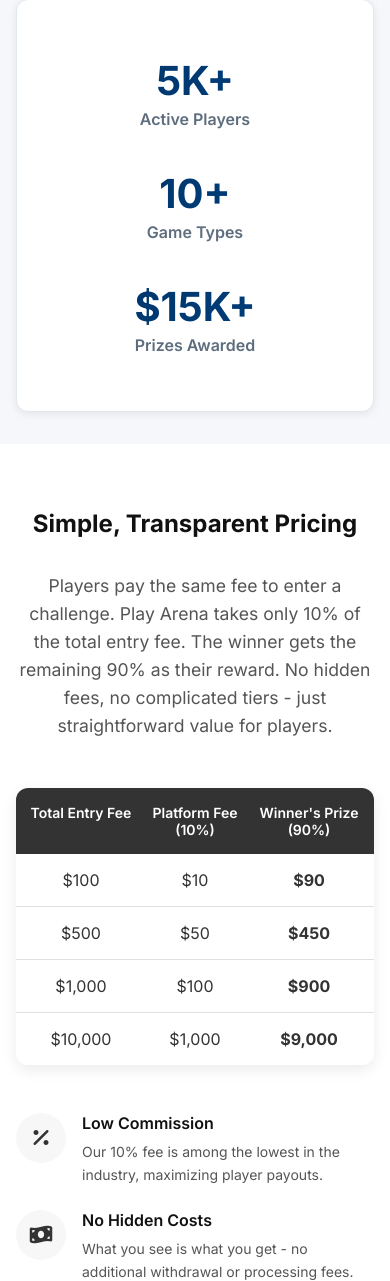
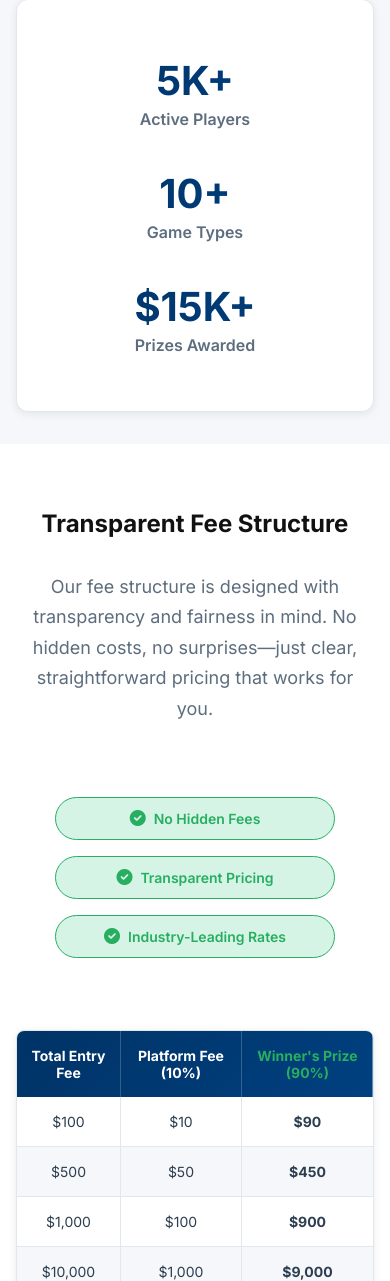
Before and after one commit to PlayArena-Elite-LTD/playarena-server, a Django app: page / in a window 390 px wide. Shown: the part 5219-6500 px from the top of the page. Run offline with Django 5.2, Linux system fonts and the light colour scheme.

Commit message:
Step 5: Redesign Pricing section with bank-style professional design - Change title from 'Simple, Transparent Pricing' to 'Transparent Fee Structure' - Update intro text to emphasize transparency and fairness - Convert pricing chart to professional HTML table with navy header - Add trust badges: 'No Hidden Fees', 'Transparent Pricing', 'Industry-Leading Rates' - Apply bank-style colors: navy gradient header, alternating row backgrounds - Highlight Winner's Prize column with green accent color - Redesign benefits section with professional card styling - Update CTA button text to 'Create Account' - Implement responsive design for mobile devices

```diff
--- a/static/styles/style.css
+++ b/static/styles/style.css
@@ -871,61 +871,110 @@
 }
 
 .pricing-description {
-  font-size: 1.1rem;
-  line-height: 1.6;
-  color: var(--color-medium-gray);
-}
-
-/* Pricing chart */
-.pricing-chart {
-  max-width: 800px;
+  font-size: 1.125rem;
+  line-height: 1.7;
+  color: var(--color-text-secondary);
+}
+
+/* Trust badges */
+.pricing-trust-badges {
+  display: flex;
+  justify-content: center;
+  flex-wrap: wrap;
+  gap: 2rem;
+  margin-bottom: var(--mb-3);
+  padding: 1.5rem 0;
+}
+
+.pricing-trust-badge {
+  display: flex;
+  align-items: center;
+  gap: 0.5rem;
+  padding: 0.75rem 1.5rem;
+  background: var(--color-success-light);
+  border: 1px solid var(--color-success);
+  border-radius: 2rem;
+  color: var(--color-success);
+  font-weight: var(--font-semi-bold);
+  font-size: var(--small-font-size);
+}
+
+.pricing-trust-badge i {
+  font-size: 1rem;
+}
+
+/* Pricing table */
+.pricing-table-container {
+  max-width: 900px;
   margin: 0 auto var(--mb-3);
+  overflow-x: auto;
   border-radius: 0.75rem;
-  overflow: hidden;
-  box-shadow: 0 5px 15px rgba(0, 0, 0, 0.08);
-}
-
-.pricing-chart-header {
-  display: grid;
-  grid-template-columns: repeat(3, 1fr);
-  background-color: var(--color-dark-gray);
+  box-shadow: 0 2px 8px rgba(0, 0, 0, 0.08);
+  border: 1px solid var(--color-border-light);
+}
+
+.pricing-table {
+  width: 100%;
+  border-collapse: collapse;
+  background: var(--color-bg-white);
+}
+
+.pricing-table thead {
+  background: var(--gradient-primary);
   color: var(--color-white);
+}
+
+.pricing-table th {
   padding: 1.25rem 1rem;
-  font-weight: var(--font-semi-bold);
-  text-align: center;
-}
-
-.pricing-chart-row {
-  display: grid;
-  grid-template-columns: repeat(3, 1fr);
+  text-align: center;
+  font-weight: var(--font-bold);
+  font-size: var(--normal-font-size);
+  border-right: 1px solid rgba(255, 255, 255, 0.2);
+}
+
+.pricing-table th:last-child {
+  border-right: none;
+}
+
+.pricing-table tbody tr {
+  border-bottom: 1px solid var(--color-border-light);
+  transition: background-color 0.3s ease;
+}
+
+.pricing-table tbody tr:nth-child(even) {
+  background-color: var(--color-bg-light);
+}
+
+.pricing-table tbody tr:hover {
+  background-color: var(--color-bg-lighter);
+}
+
+.pricing-table tbody tr:last-child {
+  border-bottom: none;
+}
+
+.pricing-table td {
   padding: 1.25rem 1rem;
   text-align: center;
-  background-color: var(--color-white);
-  border-bottom: 1px solid var(--color-lightest-gray);
-  transition: background-color 0.3s ease;
-}
-
-.pricing-chart-row:last-child {
-  border-bottom: none;
-}
-
-.pricing-chart-row:hover {
-  background-color: var(--color-off-white);
-}
-
-.pricing-cell {
-  font-size: 1.1rem;
-}
-
-.pricing-cell--highlight {
-  color: var(--color-dark-gray);
+  font-size: var(--normal-font-size);
+  color: var(--color-text-primary);
+  border-right: 1px solid var(--color-border-light);
+}
+
+.pricing-table td:last-child {
+  border-right: none;
+}
+
+.pricing-table-highlight {
+  color: var(--color-accent-green);
   font-weight: var(--font-bold);
+  font-size: 1.125rem;
 }
 
 /* Benefits section */
 .pricing-benefits {
   display: grid;
-  grid-template-columns: repeat(auto-fit, minmax(300px, 1fr));
+  grid-template-columns: repeat(auto-fit, minmax(280px, 1fr));
   gap: 2rem;
   margin-bottom: var(--mb-3);
 }
@@ -933,40 +982,55 @@
 .pricing-benefit {
   display: flex;
   align-items: flex-start;
-  gap: 1rem;
+  gap: 1.5rem;
+  padding: 1.5rem;
+  background: var(--color-bg-white);
+  border: 1px solid var(--color-border-light);
+  border-radius: 0.75rem;
+  transition: all 0.3s ease;
+}
+
+.pricing-benefit:hover {
+  transform: translateY(-2px);
+  box-shadow: 0 4px 12px rgba(0, 0, 0, 0.08);
+  border-color: var(--color-primary-navy);
 }
 
 .pricing-benefit-icon {
-  width: 50px;
-  height: 50px;
+  width: 60px;
+  height: 60px;
   border-radius: 50%;
   display: flex;
   align-items: center;
   justify-content: center;
-  background-color: var(--color-off-white);
-  color: var(--color-dark-gray);
-  font-size: 1.25rem;
+  background: var(--gradient-primary);
+  color: var(--color-white);
+  font-size: 1.5rem;
   flex-shrink: 0;
   transition: all 0.3s ease;
+  box-shadow: 0 2px 8px rgba(0, 51, 102, 0.2);
 }
 
 .pricing-benefit:hover .pricing-benefit-icon {
-  transform: scale(1.1);
-  background-color: var(--color-dark-gray);
-  color: var(--color-white);
+  transform: scale(1.05);
+  box-shadow: 0 4px 12px rgba(0, 51, 102, 0.3);
+}
+
+.pricing-benefit-content {
+  flex: 1;
 }
 
 .pricing-benefit-title {
+  font-size: var(--h3-font-size);
+  font-weight: var(--font-bold);
+  margin-bottom: var(--mb-0-75);
+  color: var(--color-text-primary);
+}
+
+.pricing-benefit-text {
   font-size: var(--normal-font-size);
-  font-weight: var(--font-semi-bold);
-  margin-bottom: var(--mb-0-5);
-  color: var(--color-near-black);
-}
-
-.pricing-benefit-text {
-  font-size: var(--small-font-size);
-  color: var(--color-medium-gray);
-  line-height: 1.6;
+  color: var(--color-text-secondary);
+  line-height: 1.7;
 }
 
 /* Call to action */
@@ -977,13 +1041,35 @@
 
 /* Media queries for Pricing Section */
 @media screen and (max-width: 767px) {
-  .pricing-chart {
-    overflow-x: auto; /* Allow horizontal scrolling for chart */
+  .pricing-trust-badges {
+    flex-direction: column;
+    gap: 1rem;
+    align-items: center;
+  }
+
+  .pricing-trust-badge {
+    width: 100%;
+    max-width: 280px;
+    justify-content: center;
+  }
+
+  .pricing-table-container {
+    border-radius: 0.5rem;
+  }
+
+  .pricing-table th,
+  .pricing-table td {
+    padding: 1rem 0.75rem;
+    font-size: var(--small-font-size);
   }
 
   .pricing-benefits {
     grid-template-columns: 1fr;
     gap: 1.5rem;
+  }
+
+  .pricing-benefit {
+    padding: 1.25rem;
   }
 }
 
--- a/templates/index.html
+++ b/templates/index.html
@@ -275,47 +275,61 @@
 
       <section class="pricing section" id="pricing">
         <div class="container">
-          <h2 class="section-title">Simple, Transparent Pricing</h2>
+          <h2 class="section-title">Transparent Fee Structure</h2>
 
           <div class="pricing-intro">
             <p class="pricing-description">
-              Players pay the same fee to enter a challenge. Play Arena takes
-              only 10% of the total entry fee. The winner gets the remaining 90%
-              as their reward. No hidden fees, no complicated tiers - just
-              straightforward value for players.
+              Our fee structure is designed with transparency and fairness in mind. No hidden costs, no surprises—just clear, straightforward pricing that works for you.
             </p>
           </div>
 
-          <div class="pricing-chart">
-            <div class="pricing-chart-header">
-              <div class="pricing-header-cell">Total Entry Fee</div>
-              <div class="pricing-header-cell">Platform Fee (10%)</div>
-              <div class="pricing-header-cell">Winner's Prize (90%)</div>
+          <div class="pricing-trust-badges">
+            <div class="pricing-trust-badge">
+              <i class="fas fa-check-circle"></i>
+              <span>No Hidden Fees</span>
             </div>
+            <div class="pricing-trust-badge">
+              <i class="fas fa-check-circle"></i>
+              <span>Transparent Pricing</span>
+            </div>
+            <div class="pricing-trust-badge">
+              <i class="fas fa-check-circle"></i>
+              <span>Industry-Leading Rates</span>
+            </div>
+          </div>
 
-            <div class="pricing-chart-row">
-              <div class="pricing-cell">$100</div>
-              <div class="pricing-cell">$10</div>
-              <div class="pricing-cell pricing-cell--highlight">$90</div>
-            </div>
-
-            <div class="pricing-chart-row">
-              <div class="pricing-cell">$500</div>
-              <div class="pricing-cell">$50</div>
-              <div class="pricing-cell pricing-cell--highlight">$450</div>
-            </div>
-
-            <div class="pricing-chart-row">
-              <div class="pricing-cell">$1,000</div>
-              <div class="pricing-cell">$100</div>
-              <div class="pricing-cell pricing-cell--highlight">$900</div>
-            </div>
-
-            <div class="pricing-chart-row">
-              <div class="pricing-cell">$10,000</div>
-              <div class="pricing-cell">$1,000</div>
-              <div class="pricing-cell pricing-cell--highlight">$9,000</div>
-            </div>
+          <div class="pricing-table-container">
+            <table class="pricing-table">
+              <thead>
+                <tr>
+                  <th>Total Entry Fee</th>
+                  <th>Platform Fee (10%)</th>
+                  <th class="pricing-table-highlight">Winner's Prize (90%)</th>
+                </tr>
+              </thead>
+              <tbody>
+                <tr>
+                  <td>$100</td>
+                  <td>$10</td>
+                  <td class="pricing-table-highlight">$90</td>
+                </tr>
+                <tr>
+                  <td>$500</td>
+                  <td>$50</td>
+                  <td class="pricing-table-highlight">$450</td>
+                </tr>
+                <tr>
+                  <td>$1,000</td>
+                  <td>$100</td>
+                  <td class="pricing-table-highlight">$900</td>
+                </tr>
+                <tr>
+                  <td>$10,000</td>
+                  <td>$1,000</td>
+                  <td class="pricing-table-highlight">$9,000</td>
+                </tr>
+              </tbody>
+            </table>
           </div>
 
           <div class="pricing-benefits">
@@ -360,7 +374,7 @@
           </div>
 
           <div class="pricing-cta">
-            <a href="{% url 'login' %}" class="button button--primary">Start Competing</a>
+            <a href="{% url 'login' %}" class="button button--primary">Create Account</a>
           </div>
         </div>
       </section>
```
